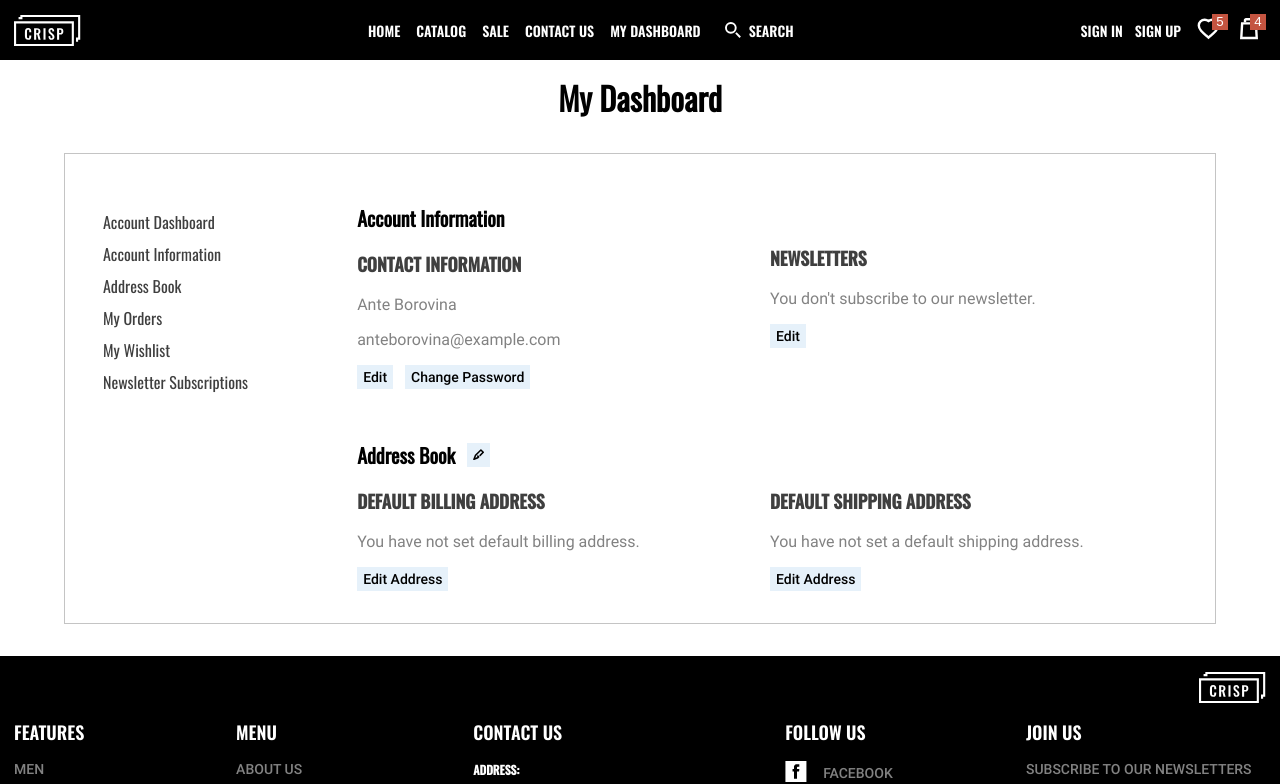
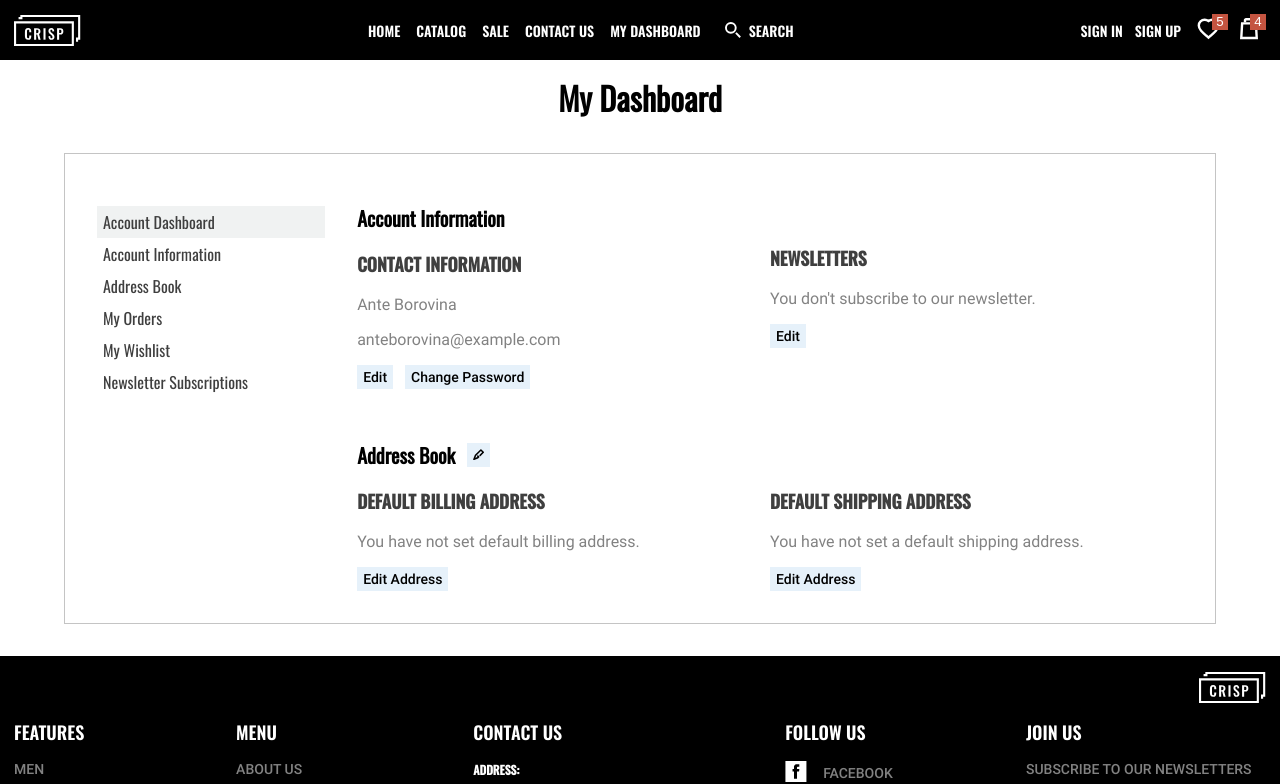
Before and after one commit to aBorovina1974/WEB-SHOP, a React (Create React App) app: page /dashboard in a window 1280 px wide. Shown: the top 784 px of the page. Built offline with nearby package versions, Linux system fonts and the light colour scheme.

Commit message:
fix DashboardMenu.scss, active background color

```diff
--- a/src/components/Dashboard/DashboardMenu/DashboardMenu.js
+++ b/src/components/Dashboard/DashboardMenu/DashboardMenu.js
@@ -53,6 +53,7 @@ const DashboardMenu = (props) => {
         >
           {menuItems.map((item, index) => (
             <button
+              className={item === selectedItem ? styles.selected : ""}
               key={index}
               onClick={
                 isMatchMedia
--- a/src/components/Dashboard/DashboardMenu/DashboardMenu.module.scss
+++ b/src/components/Dashboard/DashboardMenu/DashboardMenu.module.scss
@@ -41,6 +41,9 @@
 
     @media (min-width: 810px) {
       text-transform: initial;
+      &.selected {
+        background-color: #f0f2f2;
+      }
     }
 
     &:hover,
```
